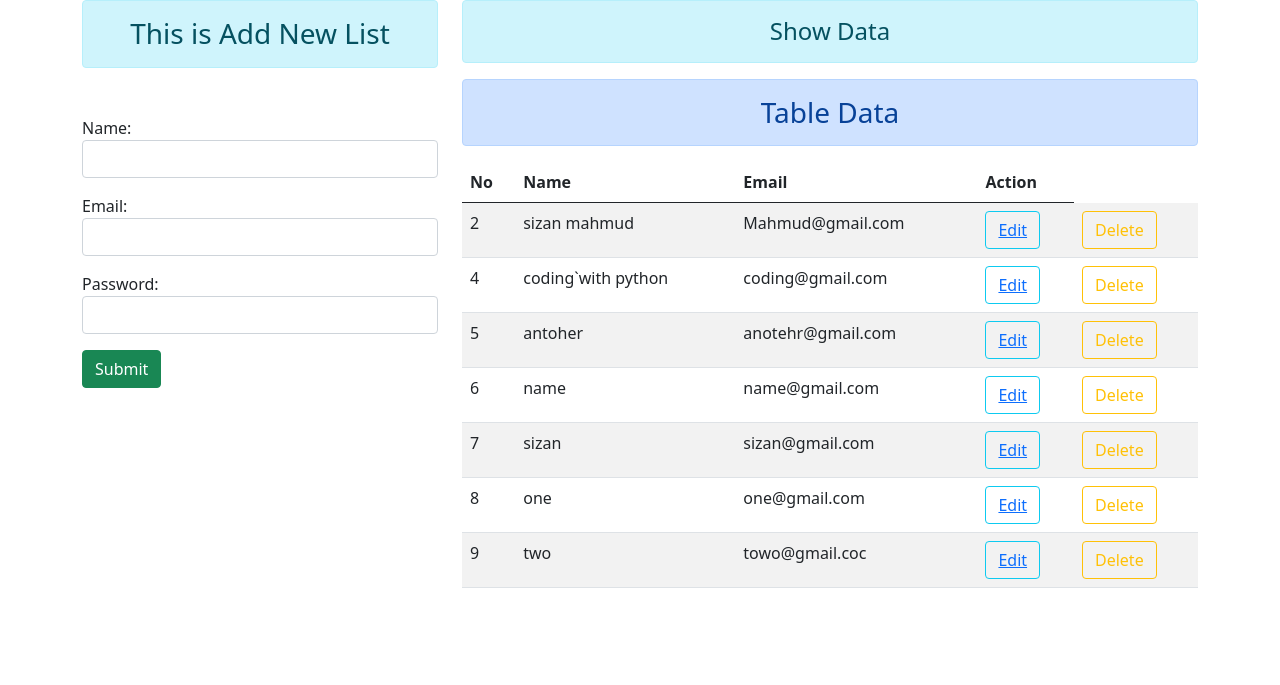
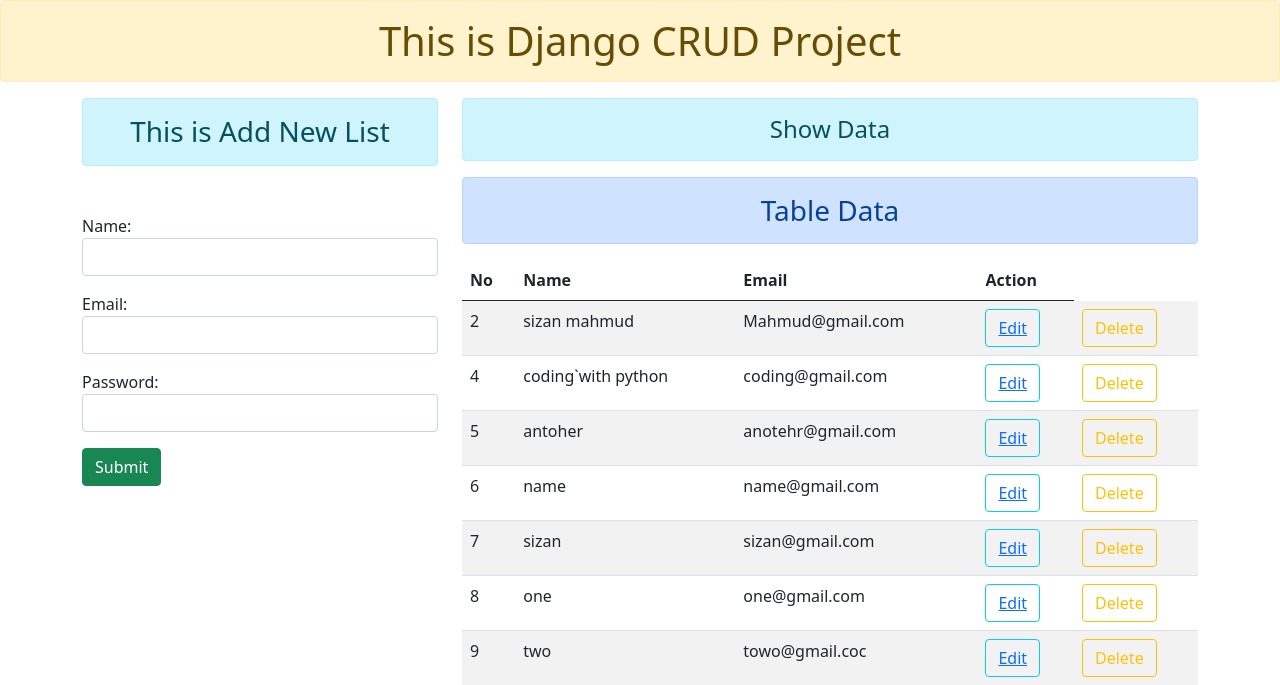
Before and after one commit to sizan378/djangocrud, a Django app: page / in a window 1280 px wide. Shown: the top 685 px of the page. Run offline with Django 4.2, Linux system fonts and the light colour scheme; data comes from the database, SQL or seed files in the repository.

Commit message:
Update base.html

```diff
--- a/enroll/templates/enroll/base.html
+++ b/enroll/templates/enroll/base.html
@@ -13,6 +13,7 @@
     <title>Django CRUD</title>
   </head>
   <body>
+    <h1 class="text-center alert alert-warning">This is Django CRUD Project </h1>
     {% block content %}
       {% endblock %}
 
```
